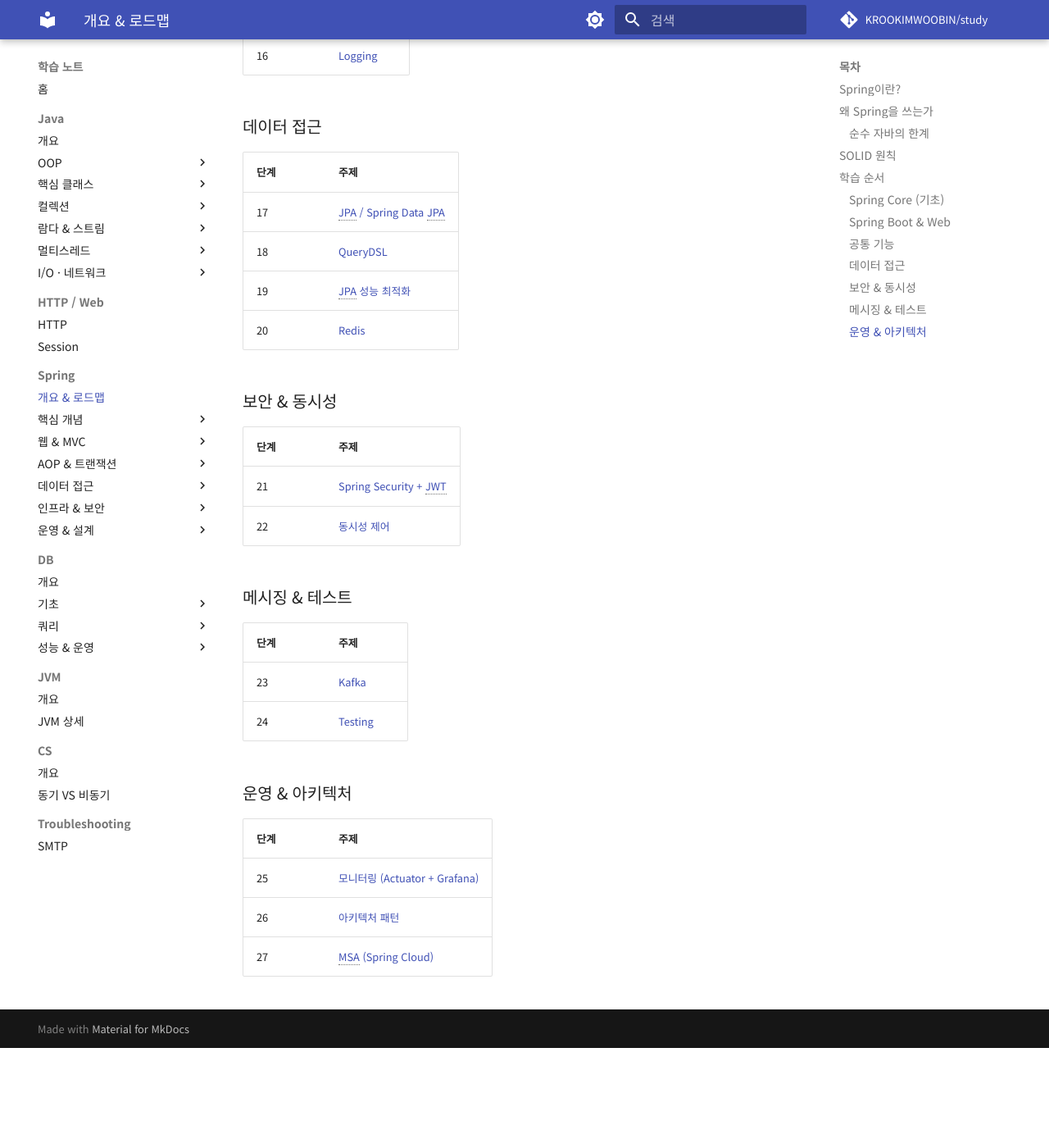
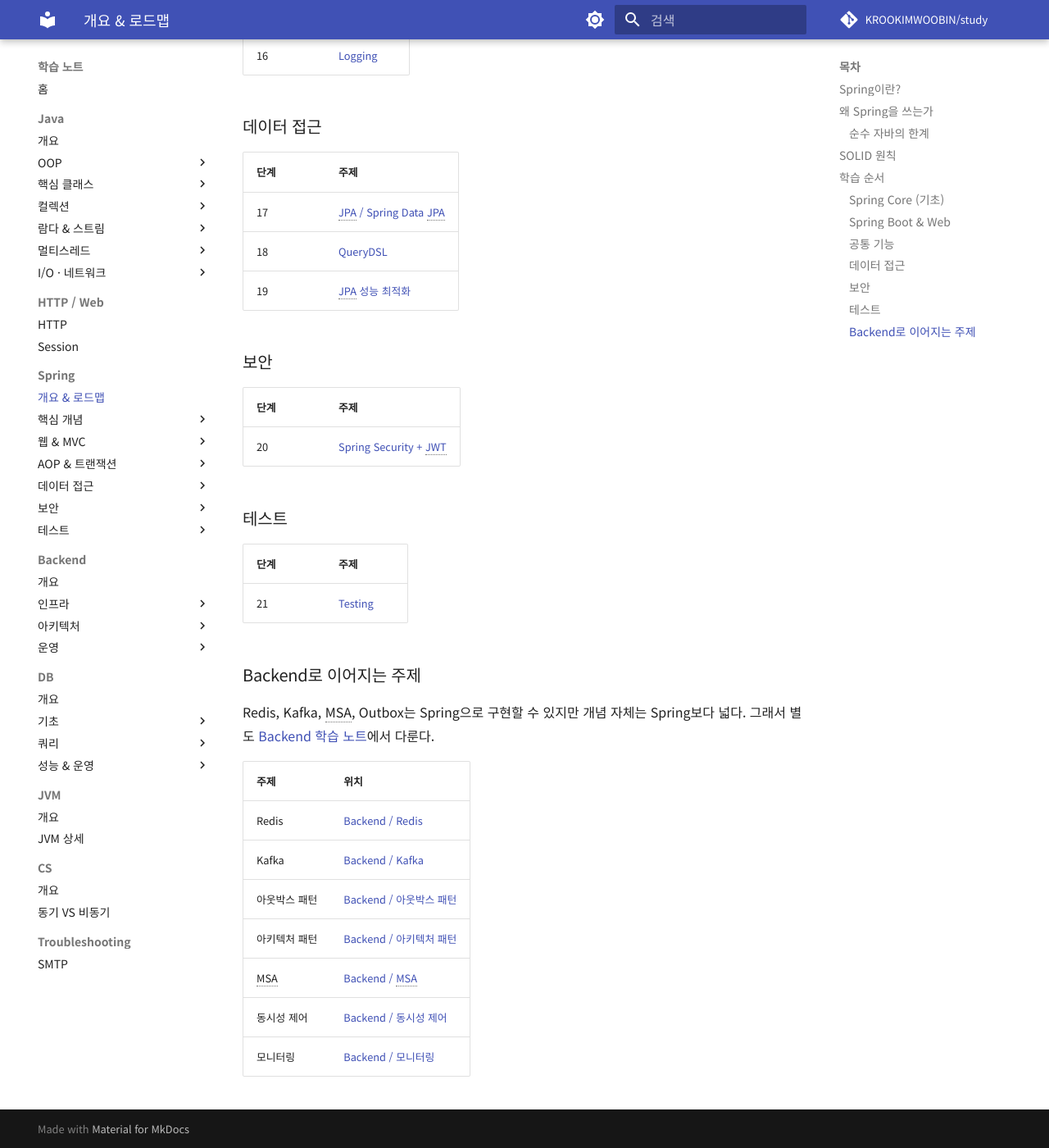
Before and after one commit to KROOKIMWOOBIN/study, an MkDocs documentation site: the page built from docs/spring/spring.md, in a window 1280 px wide and 1400 px high, scrolled down 2958 px. Shown: the whole window at 82% size. Built offline with MkDocs 1.6.1 and Material for MkDocs 9.7.7, drawn with Linux system fonts in a browser that asks for light colours; comment, search, counter and statistics services are not loaded; before the commit the page ends 4236 px from its top, so only the background shows below that.

Commit message:
docs: split backend notes from spring

```diff
--- /dev/null
+++ b/docs/backend/backend.md
@@ -0,0 +1,53 @@
+# Backend 학습 노트
+
+## 왜 분리했는지
+
+Spring은 프레임워크 사용법을 배우는 영역이고, Redis, Kafka, MSA, Outbox 같은 주제는 특정 프레임워크보다 넓은 **백엔드 시스템 설계와 운영** 영역입니다.
+
+<div class="concept-box" markdown="1">
+
+**핵심**: Backend 카테고리는 Spring 자체 기능이 아니라, 서비스를 안정적으로 만들기 위해 필요한 인프라, 아키텍처, 운영 주제를 따로 모아두는 공간입니다.
+
+</div>
+
+## 어떻게 볼 것인지
+
+| 분류 | 주제 | 먼저 볼 문서 |
+|------|------|--------------|
+| **인프라** | 캐시, 메시징, 외부 시스템 연동 | [Redis](./infra/redis.md), [Kafka](./infra/kafka.md) |
+| **아키텍처** | 구조 설계, 서비스 분리, 이벤트 발행 안정성 | [아키텍처 패턴](./architecture/architecture.md), [MSA](./architecture/msa.md), [아웃박스 패턴](./architecture/outbox.md) |
+| **운영** | 장애 감지, 동시성, 분산 환경 제어 | [모니터링](./operations/monitoring.md), [동시성 제어](./operations/concurrency.md) |
+
+## 언제 보는지
+
+| 상황 | 확인할 문서 |
+|------|-------------|
+| DB 부하를 줄이고 응답 속도를 높여야 함 | [Redis](./infra/redis.md) |
+| 서비스 간 결합을 낮추고 비동기로 처리해야 함 | [Kafka](./infra/kafka.md) |
+| DB 저장과 이벤트 발행을 안전하게 묶어야 함 | [아웃박스 패턴](./architecture/outbox.md) |
+| 모놀리식에서 서비스 분리를 고민함 | [MSA](./architecture/msa.md) |
+| 코드 배치와 계층 기준이 흔들림 | [아키텍처 패턴](./architecture/architecture.md) |
+| 여러 서버에서 같은 자원을 동시에 처리함 | [동시성 제어](./operations/concurrency.md) |
+| 장애를 빨리 감지하고 원인을 추적해야 함 | [모니터링](./operations/monitoring.md) |
+
+## Spring과의 관계
+
+Spring 문서에서는 **Spring이 제공하는 기능과 사용법**을 다룹니다.
+
+- DI, Bean, MVC, Transaction, JPA, Security처럼 Spring 프레임워크에 직접 속한 내용은 [Spring](../spring/spring.md)에 둡니다.
+- Redis, Kafka, MSA, Outbox처럼 Spring으로도 구현할 수 있지만 개념 자체가 더 넓은 주제는 Backend에 둡니다.
+
+## 정리
+
+| 항목 | 설명 |
+|------|------|
+| **Spring** | 프레임워크 기능과 사용법 |
+| **Backend** | 인프라, 아키텍처, 운영 설계 |
+| **목표** | 특정 기술 사용법보다 시스템을 안정적으로 설계하는 기준 정리 |
+
+---
+
+**관련 파일:**
+- [Spring 학습 로드맵](../spring/spring.md)
+- [DB 학습 노트](../db/db.md)
+- [Java 학습 노트](../java/java.md)
--- a/docs/spring/spring.md
+++ b/docs/spring/spring.md
@@ -113,26 +113,29 @@ public class OrderServiceImpl implements OrderService {
 | 17 | [JPA / Spring Data JPA](./jpa.md) |
 | 18 | [QueryDSL](./querydsl.md) |
 | 19 | [JPA 성능 최적화](./jpa-performance.md) |
-| 20 | [Redis](./redis.md) |
 
-### 보안 & 동시성
+### 보안
 
 | 단계 | 주제 |
 |------|------|
-| 21 | [Spring Security + JWT](./security.md) |
-| 22 | [동시성 제어](./concurrency.md) |
+| 20 | [Spring Security + JWT](./security.md) |
 
-### 메시징 & 테스트
+### 테스트
 
 | 단계 | 주제 |
 |------|------|
-| 23 | [Kafka](./kafka.md) |
-| 24 | [Testing](./testing.md) |
+| 21 | [Testing](./testing.md) |
 
-### 운영 & 아키텍처
+### Backend로 이어지는 주제
 
-| 단계 | 주제 |
+Redis, Kafka, MSA, Outbox는 Spring으로 구현할 수 있지만 개념 자체는 Spring보다 넓다. 그래서 별도 [Backend 학습 노트](../backend/backend.md)에서 다룬다.
+
+| 주제 | 위치 |
 |------|------|
-| 25 | [모니터링 (Actuator + Grafana)](./monitoring.md) |
-| 26 | [아키텍처 패턴](./architecture.md) |
-| 27 | [MSA (Spring Cloud)](./msa.md) |
+| Redis | [Backend / Redis](../backend/infra/redis.md) |
+| Kafka | [Backend / Kafka](../backend/infra/kafka.md) |
+| 아웃박스 패턴 | [Backend / 아웃박스 패턴](../backend/architecture/outbox.md) |
+| 아키텍처 패턴 | [Backend / 아키텍처 패턴](../backend/architecture/architecture.md) |
+| MSA | [Backend / MSA](../backend/architecture/msa.md) |
+| 동시성 제어 | [Backend / 동시성 제어](../backend/operations/concurrency.md) |
+| 모니터링 | [Backend / 모니터링](../backend/operations/monitoring.md) |
--- a/mkdocs.yml
+++ b/mkdocs.yml
@@ -173,17 +173,22 @@ nav:
       - JPA: spring/jpa.md
       - QueryDSL: spring/querydsl.md
       - JPA 성능 최적화: spring/jpa-performance.md
-    - 인프라 & 보안:
-      - Redis: spring/redis.md
+    - 보안:
       - Spring Security & JWT: spring/security.md
-      - 동시성 제어: spring/concurrency.md
-      - Kafka: spring/kafka.md
-      - 아웃박스 패턴: spring/outbox.md
-    - 운영 & 설계:
+    - 테스트:
       - Testing: spring/testing.md
-      - 모니터링: spring/monitoring.md
-      - 아키텍처 패턴: spring/architecture.md
-      - MSA: spring/msa.md
+  - Backend:
+    - 개요: backend/backend.md
+    - 인프라:
+      - Redis: backend/infra/redis.md
+      - Kafka: backend/infra/kafka.md
+    - 아키텍처:
+      - 아키텍처 패턴: backend/architecture/architecture.md
+      - MSA: backend/architecture/msa.md
+      - 아웃박스 패턴: backend/architecture/outbox.md
+    - 운영:
+      - 동시성 제어: backend/operations/concurrency.md
+      - 모니터링: backend/operations/monitoring.md
   - DB:
     - 개요: db/db.md
     - 기초:
```
Also changed, not shown: docs/backend/architecture/msa.md (renamed from docs/spring/msa.md, +2 -2 lines), docs/backend/architecture/outbox.md (renamed from docs/spring/outbox.md, +3 -3 lines), docs/backend/infra/kafka.md (renamed from docs/spring/kafka.md, +1 -1 lines), docs/backend/architecture/architecture.md (renamed from docs/spring/architecture.md), docs/backend/infra/redis.md (renamed from docs/spring/redis.md), docs/backend/operations/concurrency.md (renamed from docs/spring/concurrency.md), docs/backend/operations/monitoring.md (renamed from docs/spring/monitoring.md).
